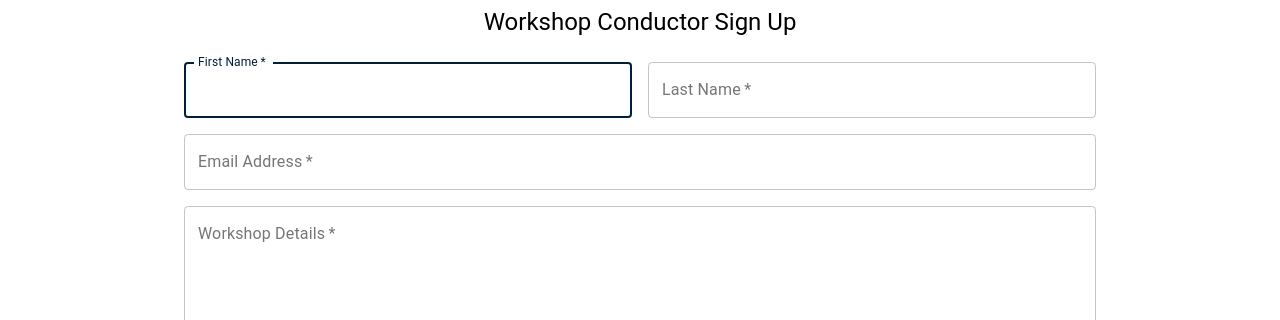
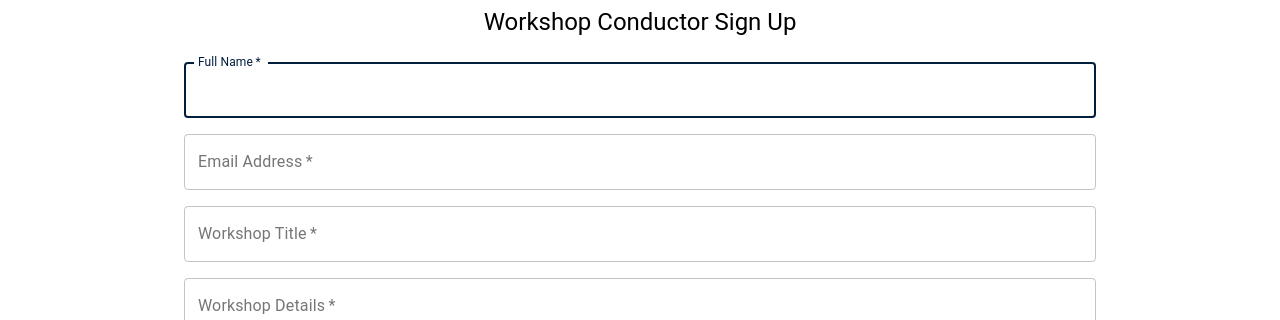
Before and after one commit to kaveenakash/ICAF_Frontend, a React (Vite) app: page /registration/workshop-conductor in a window 1280 px wide. Shown: the part 210-530 px from the top of the page. Built offline with nearby package versions, Linux system fonts and the light colour scheme; a web font is replaced by a local one.

Commit message:
fix some bugs

```diff
--- a/src/components/App.js
+++ b/src/components/App.js
@@ -55,7 +55,7 @@ const App = () => {
               component={() => <div>downloads</div>}
             />
             <Route exact path="/registration" component={Registration} />
-            {authCtx.role && <Route exact path="/workshops" component={Workshop} />}
+            {authCtx.token && <Route exact path="/workshops" component={Workshop} />}
             <Route exact path="/contact-us" component={ContactUs} />
 
             <Route exact path="/signIn" component={SignIn} />
--- a/src/components/signUp/UserRegistration.js
+++ b/src/components/signUp/UserRegistration.js
@@ -41,7 +41,7 @@ const UserRegistration = () => {
     }
     console.log(data)
     try {
-      const response = await axios.post('http://localhost:9090/api/auth/signUp',data)
+      const response = await axios.post('http://localhost:9090/api/user/signUp',data)
 
       console.log(response.data)
       authCtx.login(response.data.token,response.data.role);
--- a/src/components/signUp/WorkshopConductorRegistration.js
+++ b/src/components/signUp/WorkshopConductorRegistration.js
@@ -1,4 +1,4 @@
-import React, { useState } from "react";
+import React, { useState,useContext } from "react";
 import Avatar from "@material-ui/core/Avatar";
 import Button from "@material-ui/core/Button";
 import CssBaseline from "@material-ui/core/CssBaseline";
@@ -13,18 +13,58 @@ import Typography from "@material-ui/core/Typography";
 import { makeStyles } from "@material-ui/core/styles";
 import Container from "@material-ui/core/Container";
 import AssignmentIndIcon from "@material-ui/icons/AssignmentInd";
+import axios from 'axios'
+import AuthContext from "../../store/auth-context";
+import { useHistory } from "react-router-dom";
 
 const WorkshopConductorRegistration = () => {
   const [selectedFile, setSelectedFile] = useState();
   const [selectedFileName, setSelectedFileName] = useState();
   const [isFilePicked, setIsFilePicked] = useState(false);
   const classes = useStyles();
+  const history = useHistory()
+  const[name,setName] = useState('')
+  const[email,setEmail] = useState('')
+  const[title,setTitle] = useState('')
+  const[content,setContent] = useState('')
+  const[password,setPassword] = useState('')
+
+  const authCtx = useContext(AuthContext);
 
   const fileHandler = (event) => {
     setSelectedFile(event.target.files[0]);
     setSelectedFileName(event.target.files[0].name);
     setIsFilePicked(true);
   };
+
+  const workshopFormHandler = async(event) =>{
+    event.preventDefault();
+
+    let role = "Workshop-Conductor"
+
+    const formData = new FormData();
+      formData.append('name',name);
+      formData.append('email',email);
+      formData.append('title',title);
+      formData.append('content',content);
+      formData.append('password',password);
+      formData.append('document',selectedFile);
+
+
+    try {
+      const  response = await axios.post('http://localhost:9090/api/workshop/workshop-signUp',formData)
+      console.log(response)
+      authCtx.login(response.data.token,response.data.role)
+      alert('Your Proposal Still pendiing If it approved we sent email to the your provided email')
+      history.replace('/workshops')
+
+
+
+    } catch (error) {
+      alert('Error Registration Unsuccessful')
+    }
+
+  }
 
   return (
     <Container component="main" maxWidth="md">
@@ -37,29 +77,20 @@ const WorkshopConductorRegistration = () => {
         </Typography>
         <form className={classes.form} noValidate>
           <Grid container spacing={2}>
-            <Grid item xs={12} sm={6}>
+            <Grid item xs={12} >
               <TextField
                 autoComplete="fname"
                 name="firstName"
                 variant="outlined"
                 required
                 fullWidth
-                id="firstName"
-                label="First Name"
+                label="Full Name"
                 autoFocus
+                value={name}
+                onChange={(event) => setName(event.target.value)}
               />
             </Grid>
-            <Grid item xs={12} sm={6}>
-              <TextField
-                variant="outlined"
-                required
-                fullWidth
-                id="lastName"
-                label="Last Name"
-                name="lastName"
-                autoComplete="lname"
-              />
-            </Grid>
+
             <Grid item xs={12}>
               <TextField
                 variant="outlined"
@@ -69,6 +100,19 @@ const WorkshopConductorRegistration = () => {
                 label="Email Address"
                 name="email"
                 autoComplete="email"
+                value={email}
+                onChange={(event) => setEmail(event.target.value)}
+              />
+            </Grid>
+            <Grid item xs={12}>
+              <TextField
+                variant="outlined"
+                required
+                fullWidth
+                label="Workshop Title"
+
+                value={title}
+                onChange={(event) => setTitle(event.target.value)}
               />
             </Grid>
 
@@ -81,6 +125,8 @@ const WorkshopConductorRegistration = () => {
                 fullWidth
                 id="workshop"
                 label="Workshop Details"
+                value={content}
+                onChange={(event) => setContent(event.target.value)}
               />
             </Grid>
             <Grid item>
@@ -92,7 +138,7 @@ const WorkshopConductorRegistration = () => {
                   size="small"
                 >
                   Proposal Upload
-                  <input type="file" hidden onChange={fileHandler} />
+                  <input type="file" hidden onChange={fileHandler} accept=".pdf"/>
                 </Button>
                 {isFilePicked && selectedFileName}
               </center>
@@ -107,6 +153,8 @@ const WorkshopConductorRegistration = () => {
                 type="password"
                 id="password"
                 autoComplete="current-password"
+                value={password}
+                onChange={(event) => setPassword(event.target.value)}
               />
             </Grid>
           </Grid>
@@ -116,6 +164,7 @@ const WorkshopConductorRegistration = () => {
             variant="contained"
             color="primary"
             className={classes.submit}
+            onClick={(event) => workshopFormHandler(event)}
           >
             Sign Up
           </Button>
```
Also changed, not shown: 2 other files (tests, documents, lock files or other folders).
